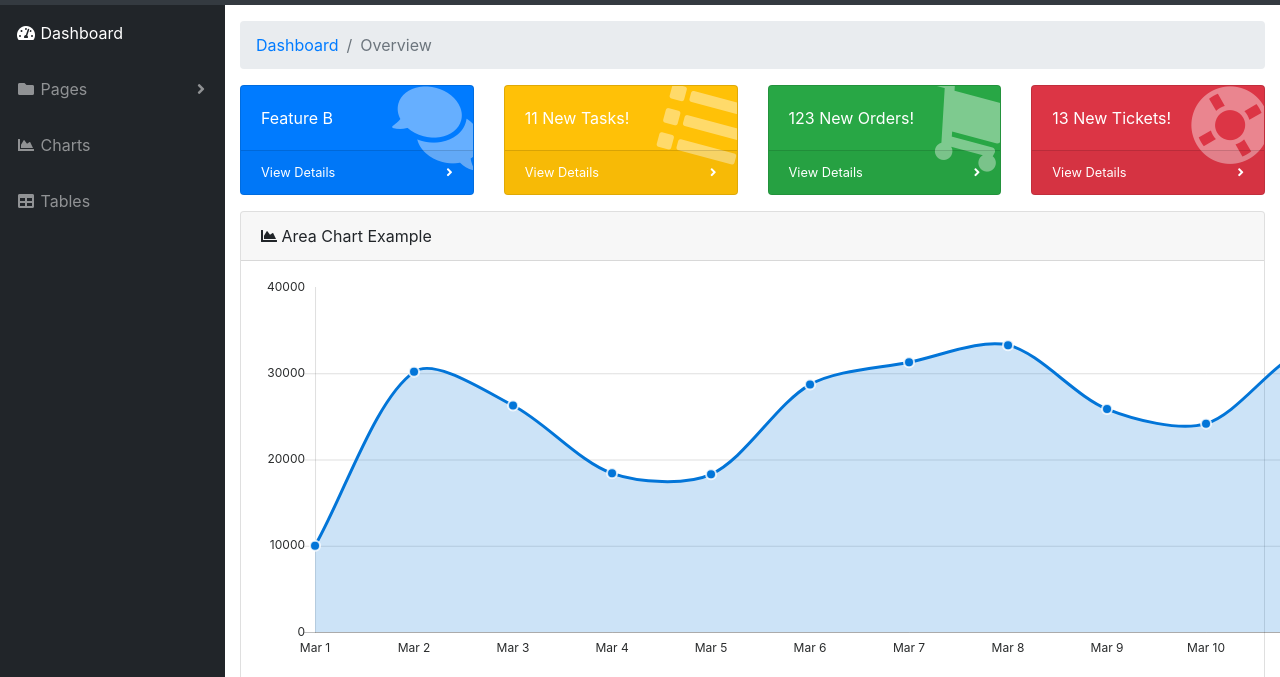
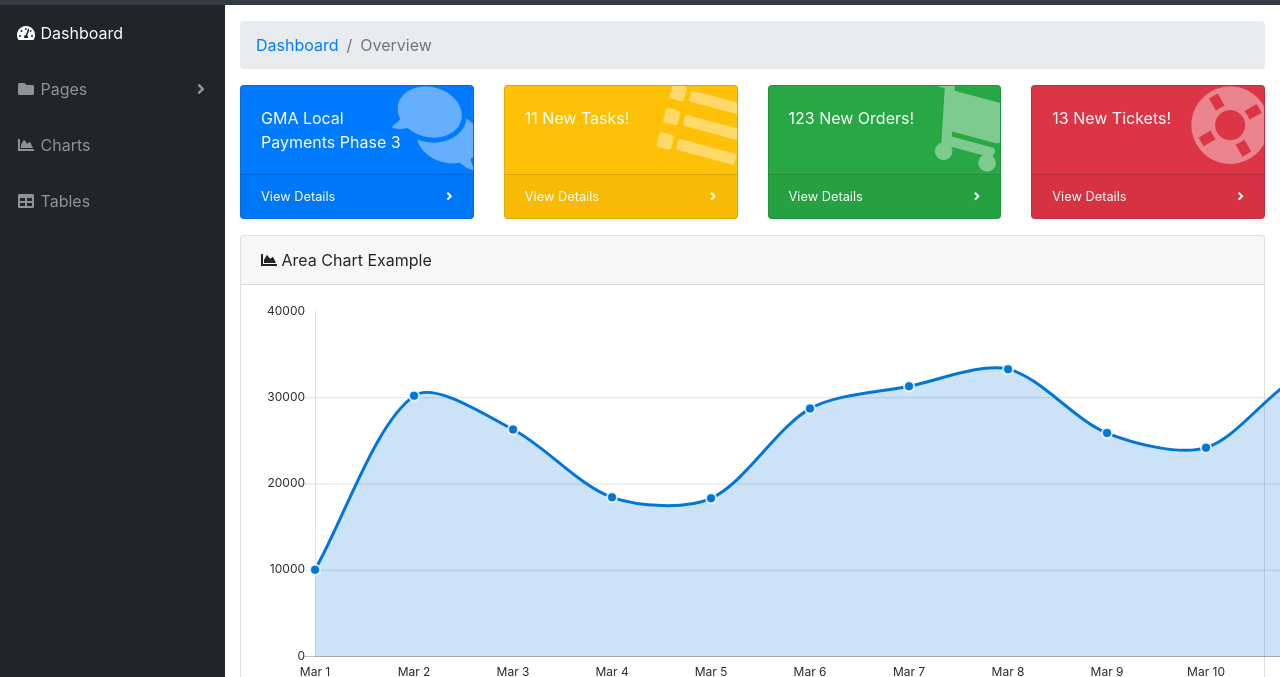
Before and after one commit to deepakr6242/omnipayer_poc, a website with bundled scripts: page index.html in a window 1280 px wide. Shown: the part 51-728 px from the top of the page. Built offline with nearby package versions, Linux system fonts and the light colour scheme.

Commit message:
GMA Local Payments Phase 3

```diff
--- a/index.html
+++ b/index.html
@@ -146,7 +146,7 @@
                   <div class="card-body-icon">
                     <i class="fas fa-fw fa-comments"></i>
                   </div>
-                  <div class="mr-5">Feature B </div>
+                  <div class="mr-5">GMA Local Payments Phase 3</div>
                 </div>
                 <a class="card-footer text-white clearfix small z-1" href="#">
                   <span class="float-left">View Details</span>
```
